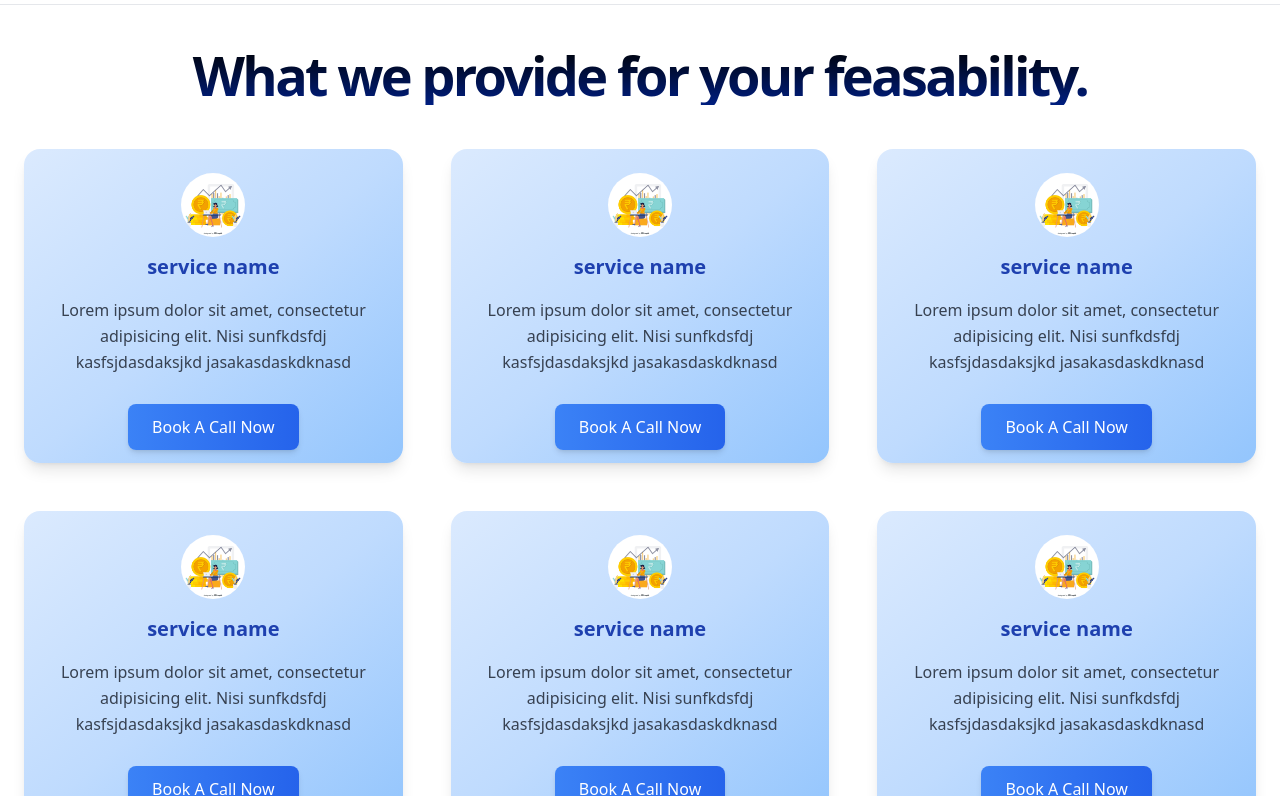
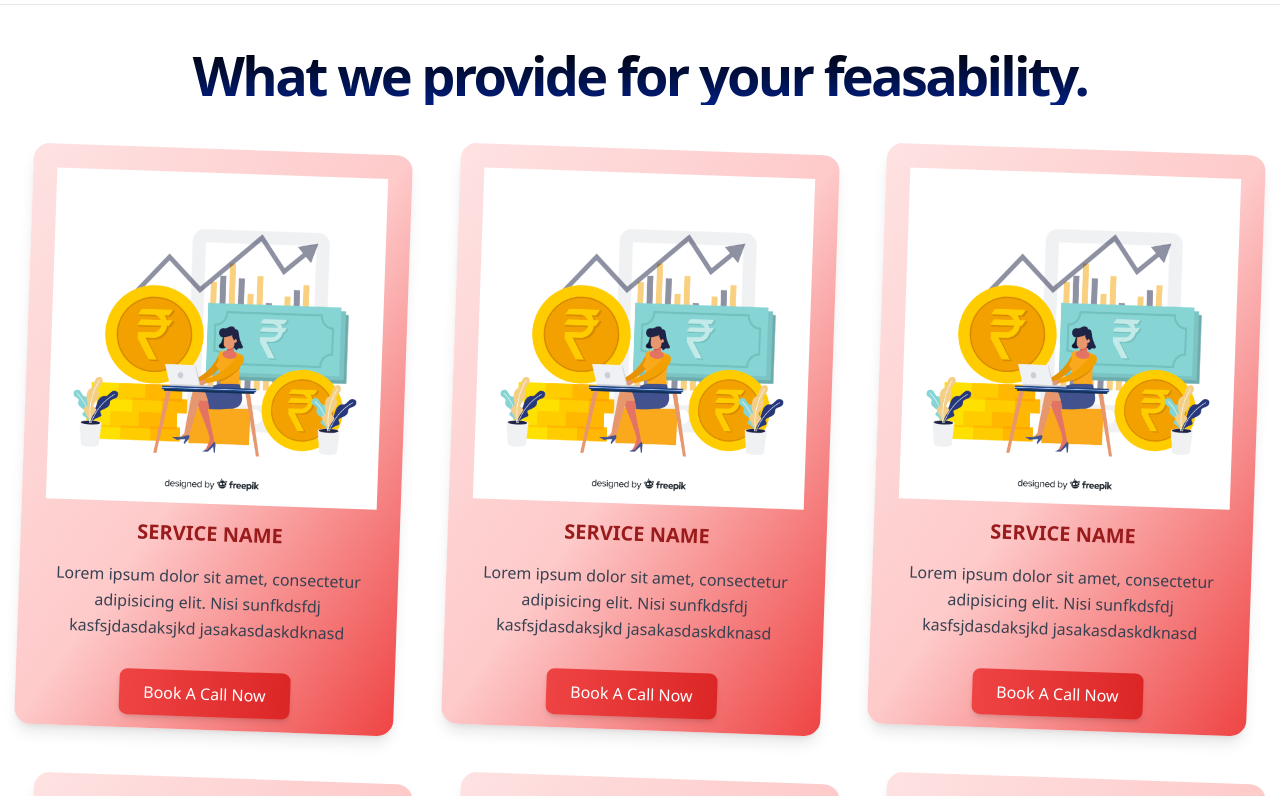
Before and after one commit to danger-5344/KalkaCapital, a React (Create React App) app: page / in a window 1280 px wide. Shown: the part 884-1680 px from the top of the page. Built offline with nearby package versions, Linux system fonts and the light colour scheme.

Commit message:
Add files via upload

```diff
--- a/src/components/ServiceCard.jsx
+++ b/src/components/ServiceCard.jsx
@@ -1,23 +1,23 @@
 const ServiceCard = ({ service, desc, color, icon }) => {
   return (
     <div
-      className="card flex flex-col items-center justify-center p-6 transition-transform transform hover:scale-105"
+      className="card flex flex-col items-center justify-center m-6 transition-transform transform hover:scale-105 rotate-2 hover:rotate-0   "
       key={color}
     >
       <div
-        className={`container-card bg-gradient-to-br from-blue-100 via-blue-200 to-blue-300 shadow-lg rounded-2xl p-6 relative`}
+        className={`container-card bg-gradient-to-br from-red-100 via-red-200 to-red-500 hover:bg-red-500 hover:bg-gradient-to-br hover:from-red-300 hover:to-red-500 transition  shadow-lg rounded-2xl p-6 relative`}
       >
         {/* Icon Section */}
         <div className="icon-container flex justify-center mb-4">
           <img
-            src={icon} // Service-specific icon
+            src={icon}
             alt={`${service} icon`}
-            className="w-16 h-16 rounded-full"
+            className="w-50 h-50"
           />
         </div>
         {/* Title and Description */}
-        <p className="card-title text-xl font-bold text-center mt-2 text-blue-800">
-          {service}
+        <p className="card-title text-xl font-bold text-center mt-2 text-red-800">
+          {service.toUpperCase()}
         </p>
         <p className="card-description text-base text-center text-gray-700 mt-4 leading-relaxed">
           {desc}
@@ -26,7 +26,7 @@ const ServiceCard = ({ service, desc, color, icon }) => {
         <div className="text-center mt-10">
           <a
             href="#"
-            className="bg-gradient-to-r from-blue-500 to-blue-600 text-white font-medium px-6 py-3 rounded-lg shadow-md hover:shadow-lg transition-all hover:from-blue-600 hover:to-blue-700 hover:-translate-y-1"
+            className="bg-gradient-to-r from-red-500 to-red-600 text-white font-medium px-6 py-3 rounded-lg shadow-md hover:shadow-lg transition-all hover:from-red-600 hover:to-red-700 hover:-translate-y-1"
           >
             Book A Call Now
           </a>
```
